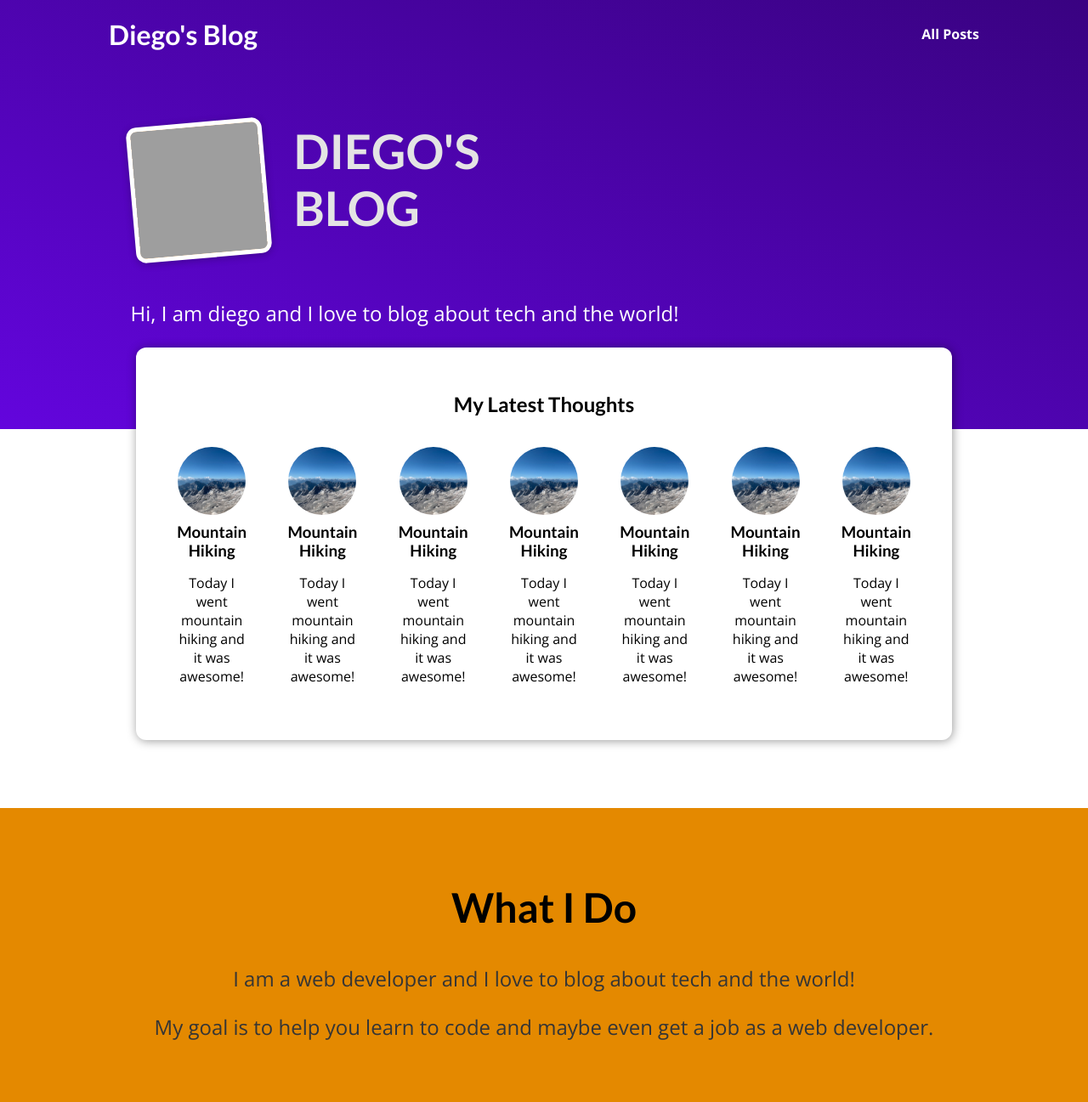
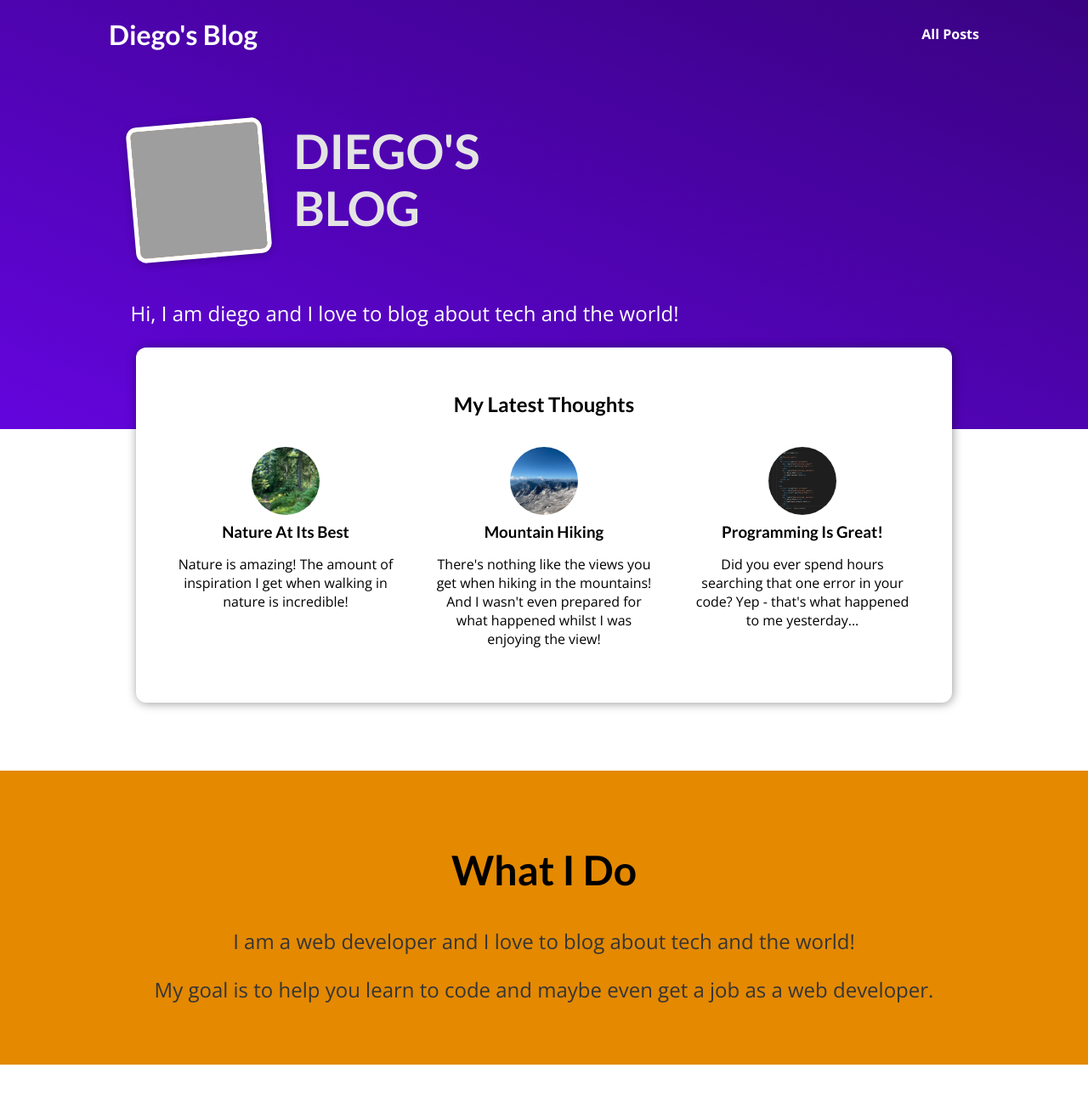
Before and after one commit to diegoflorenca/django-udemy, a Django app: page / in a window 1280 px wide. Shown: the whole page at 85% size. After the commit the page ends 1253 px from the top, so only its background shows below. Run offline with Django 4.2, Linux system fonts and the light colour scheme; grey boxes are pictures that could not be loaded.

Commit message:
class 64 - display dynamic content on the index page

```diff
--- a/my_site/blog/templates/blog/includes/post.html
+++ b/my_site/blog/templates/blog/includes/post.html
@@ -2,11 +2,11 @@
 
 <li>
   <article class="post">
-    <a href="{% url "post-detail-page" "the-mountains" %}">
-      <img src="{% static "blog/images/mountains.jpg" %}" alt="Mountain Hiking">
+    <a href="{% url "post-detail-page" post.slug %}">
+      <img src="{% static "blog/images/"|add:post.image %}" alt="{{post.title}}">
       <div class="post__content">
-        <h3>Mountain Hiking</h3>
-        <p>Today I went mountain hiking and it was awesome!</p>
+        <h3>{{ post.title | title }}</h3>
+        {{ post.excerpt | linebreaks }}
       </div>
     </a>
   </article>
--- a/my_site/blog/templates/blog/index.html
+++ b/my_site/blog/templates/blog/index.html
@@ -22,13 +22,9 @@
     <section id="latest-posts">
         <h2>My Latest Thoughts</h2>
         <ul>
-            {% include "blog/includes/post.html" %}
-            {% include "blog/includes/post.html" %}
-            {% include "blog/includes/post.html" %}
-            {% include "blog/includes/post.html" %}
-            {% include "blog/includes/post.html" %}
-            {% include "blog/includes/post.html" %}
-            {% include "blog/includes/post.html" %}
+            {% for post in posts %}
+                {% include "blog/includes/post.html" %}
+            {% endfor %}
         </ul>
     </section>
 
--- a/my_site/blog/views.py
+++ b/my_site/blog/views.py
@@ -1,9 +1,83 @@
+from datetime import date
+
 from django.shortcuts import render
-from django.http import HttpResponse
+
+all_posts = [
+    {
+        "slug": "hike-in-the-mountains",
+        "image": "mountains.jpg",
+        "author": "Diego",
+        "date": date(2021, 7, 21),
+        "title": "Mountain Hiking",
+        "excerpt": "There's nothing like the views you get when hiking in the mountains! And I wasn't even prepared for what happened whilst I was enjoying the view!",
+        "content": """
+            Lorem ipsum dolor sit amet consectetur adipisicing elit. Officiis nobis
+            aperiam est praesentium, quos iste consequuntur omnis exercitationem quam
+            velit labore vero culpa ad mollitia? Quis architecto ipsam nemo. Odio.
+
+            Lorem ipsum dolor sit amet consectetur adipisicing elit. Officiis nobis
+            aperiam est praesentium, quos iste consequuntur omnis exercitationem quam
+            velit labore vero culpa ad mollitia? Quis architecto ipsam nemo. Odio.
+
+            Lorem ipsum dolor sit amet consectetur adipisicing elit. Officiis nobis
+            aperiam est praesentium, quos iste consequuntur omnis exercitationem quam
+            velit labore vero culpa ad mollitia? Quis architecto ipsam nemo. Odio.
+        """
+    },
+    {
+        "slug": "programming-is-fun",
+        "image": "coding.jpg",
+        "author": "Diego",
+        "date": date(2022, 3, 10),
+        "title": "Programming Is Great!",
+        "excerpt": "Did you ever spend hours searching that one error in your code? Yep - that's what happened to me yesterday...",
+        "content": """
+            Lorem ipsum dolor sit amet consectetur adipisicing elit. Officiis nobis
+            aperiam est praesentium, quos iste consequuntur omnis exercitationem quam
+            velit labore vero culpa ad mollitia? Quis architecto ipsam nemo. Odio.
+
+            Lorem ipsum dolor sit amet consectetur adipisicing elit. Officiis nobis
+            aperiam est praesentium, quos iste consequuntur omnis exercitationem quam
+            velit labore vero culpa ad mollitia? Quis architecto ipsam nemo. Odio.
+
+            Lorem ipsum dolor sit amet consectetur adipisicing elit. Officiis nobis
+            aperiam est praesentium, quos iste consequuntur omnis exercitationem quam
+            velit labore vero culpa ad mollitia? Quis architecto ipsam nemo. Odio.
+        """
+    },
+    {
+        "slug": "into-the-woods",
+        "image": "woods.jpg",
+        "author": "Diego",
+        "date": date(2020, 8, 5),
+        "title": "Nature At Its Best",
+        "excerpt": "Nature is amazing! The amount of inspiration I get when walking in nature is incredible!",
+        "content": """
+            Lorem ipsum dolor sit amet consectetur adipisicing elit. Officiis nobis
+            aperiam est praesentium, quos iste consequuntur omnis exercitationem quam
+            velit labore vero culpa ad mollitia? Quis architecto ipsam nemo. Odio.
+
+            Lorem ipsum dolor sit amet consectetur adipisicing elit. Officiis nobis
+            aperiam est praesentium, quos iste consequuntur omnis exercitationem quam
+            velit labore vero culpa ad mollitia? Quis architecto ipsam nemo. Odio.
+
+            Lorem ipsum dolor sit amet consectetur adipisicing elit. Officiis nobis
+            aperiam est praesentium, quos iste consequuntur omnis exercitationem quam
+            velit labore vero culpa ad mollitia? Quis architecto ipsam nemo. Odio.
+        """
+    }
+]
+
+def get_date(post):
+    return post['date']
 
 # Create your views here.
 def starting_page(request):
-    return render(request, "blog/index.html")
+    sorted_posts = sorted(all_posts, key=get_date)
+    latest_posts = sorted_posts[-3:] # Get the last 3 items in the list
+    return render(request, "blog/index.html", {
+        "posts": latest_posts
+    })
 
 def posts(request):
     return render(request, "blog/all-posts.html")
```
